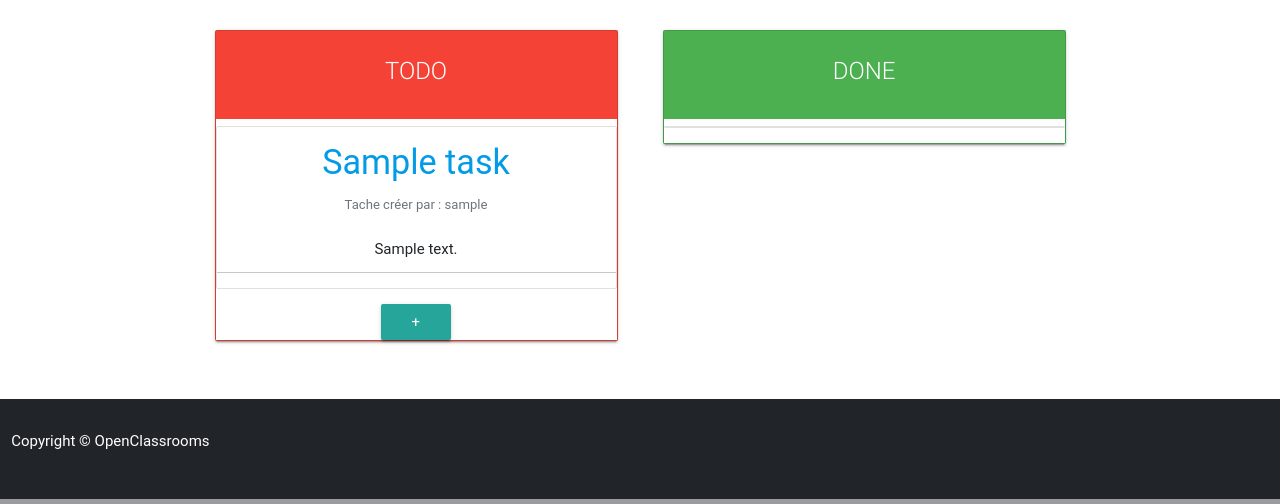
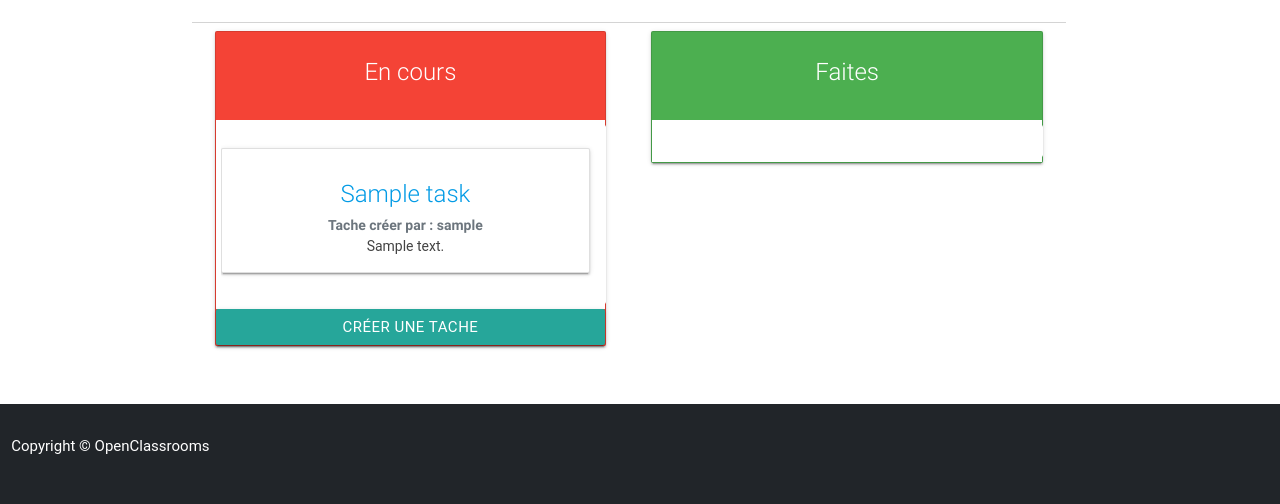
Before and after one commit to avamdui/TODOLIST, a Symfony app: template templates/task/list.html.twig in a window 1280 px wide. Shown: the part 1067-1571 px from the top of the page. Run offline with Twig, Linux system fonts and the light colour scheme; the template is opened without the code that fills it: most values are stand-ins (such as "Sample title", 1, 10 or a date in 2020); form fields are guessed from the names that the template uses; some libraries are stand-ins or nearby versions; some web fonts are replaced.

Commit message:
Sortable and draggable work

```diff
--- a/public/css/kanban.css
+++ b/public/css/kanban.css
@@ -1,24 +1,65 @@
-.ui-state-highlight {
-	background: #fafafa;
-	height: calc(1.5rem + 20px);
+.collection {
+    background-color: #FFFF;
+    padding: 16px;
+    width: 99%;
+    border-style: none;
+ margin: 5px;
+    font-weight: 600;
+    font-size: 16px;
+}
+.highlight{
+    background-color: green;
+  }
+
+.card-text{
+    color: #434343;
+    font-weight: normal;
+    font-size: 14px;
+}
+.over{
+    background: #E9E9E9;
 }
 
-.collection .collection-item .dragging {
-    -webkit-transform-origin: rotate(2deg);
-    -moz-transform-origin: rotate(2deg);
-    -ms-transform-origin: rotate(2deg);
-    -o-transform-origin: rotate(2deg);
-    transform-origin: rotate(2deg);
+html{
+    font-family: "Nunito";
+    --scrollbarBG: #1B1C28;
+    --thumbBG: #ffff;
+
 }
 
-.input-field {
-	background-color: #475B6F;
-	color: white;
+
+.boards {
+    display: inline-flex;
+    flex: 1;
+    height: 100%;
+    width: 100%;
+    border-top: 1px solid rgb(212, 212, 212);
 }
-.input-field label {
-	background-color: #475B6F;
-	color: white;
+
+.board {
+    background: #F5F5F5;
+    margin: 0 .5rem;
+    padding: 0px;
+    display: flex;
+    flex: 1;
+    flex-direction: column;
 }
-.input-field label::after {
-	background-color: #475B6F;
+
+.board h3 {
+    padding: 16px!important;
+    min-width: 300px;
+    width: 100%;
+    margin: 0;
+    background-color: #FFFF;
+    font-weight: bold;
+    font-size: 18px;
+    color: #1C1C2E;
 }
+
+.dropzone {
+    padding: 16px;
+    min-width: 300px;
+    min-height: 200px;
+    justify-content: center;
+    height: 100%;
+}
--- a/public/css/style.css
+++ b/public/css/style.css
@@ -60,7 +60,3 @@ footer {
     padding: 9px;
     color: #333;
 }
-#trash { float: right; width: 100%; min-height: 18em; padding: 1%; }
-#trash h4 { line-height: 16px; margin: 0 0 0.4em; }
-#trash h4 .ui-icon { float: left; }
-#trash .gallery h5 { display: none; }
--- a/public/js/kanban.js
+++ b/public/js/kanban.js
@@ -18,55 +18,23 @@
 //     });
 
 // });
-$(document).ready(function () {
 
-    // There's the gallery and the trash
-    var todo = $("#todo"),
-        done = $("#done"),
-        sortable = $("[data-info=sortable]");
-    //var trash = $("#trash");
-
-
-    // Test sortable --> marche pas
-    sortable.sortable();
-
-    // Let the gallery items be draggable
-    $("li", todo).draggable({ revert: true, connectToSortable: "[data-info=sortable]" }); //
-    $("li", done).draggable({ revert: true, connectToSortable: "[data-info=sortable]" });
-    // $("li", done).draggable({ revert: "invalid" });
-    //trash.draggable({ revert: "invalid" });
-
-
-
-    // Let the gallery be droppable as well, accepting items from the trash
-    todo.sortable({
-        accept: "#done",
-        classes: {
-            "ui-droppable-active": "custom-state-active"
+$(function () {
+    $('.sorted-list').sortable({
+        stop: function (event, ui) {
+            if (!ui.sender) { }
         },
         receive: function (event, ui) {
-            console.log('ui', ui);
             let id = $(ui.item).attr('data-task-id');
-            // $.getJSON('/tasks/' + id + '/toggle').then(function (rep) { console.log(rep); });
-        }
-    });
+            $.getJSON('/tasks/' + id + '/toggle');
+        },
+        connectWith: ".sorted-list",
+        appendTo: 'body',
+    }).disableSelection();
+});
 
-    done.sortable({
-        accept: "#todo",
-        classes: {
-            "ui-droppable-active": "custom-state-active"
-        },
-        receive: function (event, ui) {
-            console.log('ui', ui);
-            let id = $(ui.item).attr('data-task-id');
-            // $.getJSON('/tasks/' + id + '/toggle')
-            //     .then(function (rep) { console.log(rep); })
-            //     .fail(function (err) { });
-        }
-    });
-
+$(document).ready(function () {
     $('#btnaddtask').on('click', function () {
         $('#hidden').toggle();
     });
-
 });
--- a/src/Controller/Admin/DashboardController.php
+++ b/src/Controller/Admin/DashboardController.php
@@ -24,6 +24,7 @@ class DashboardController extends AbstractDashboardController
 
 
     #[Route('/admin', name: 'admin')]
+
     public function index(): Response
     {
         $url = $this->adminUrlGenerator
--- a/templates/task/list.html.twig
+++ b/templates/task/list.html.twig
@@ -12,58 +12,71 @@
 {% block body %}
 	<section class="container">
 		<div
-			class="row">
+			class="row boards">
 			{# ---------------------------------------------------------------------------------------- #}
-			<div class="col s6">
+			<div class="col 6">
 				<div class="col s12 m12">
 					<div class="card red">
 						<div class="card-content white-text">
-							<span class="card-title center">TODO</span>
+							<span class="card-title center">En cours</span>
 						</div>
 						<div class="center white plus_jobs">
-							<ul
-								class="collection sorted-list" id="todo" data-info="sortable">
-								{# -----------------------boucle------------------------------------------------ #}
+							<ul class="collection sorted-list" id="todo">
 								{% for task in tasks %}
-									{% if task.isDone  == '0' %}
+									{% if task.isDone =='0' %}
 										<li id="task-{{ task.id }}" class="col-12" data-task-id="{{ task.id }}">
-											<div class="thumbnail">
-												<div class="caption">
-													<h4 class="pull-right">
-														<h4>
+											<div class="card">
+												<div class="card-body">
+													<div>
+														<h4 class="card-title">
 															<a href="{{ path('task_edit', {'id' : task.id }) }}">{{ task.title }}</a>
 														</h4>
 														<p class="text-muted small mb-0">Tache créer par :
 															{{ task.user.username}}</p>
-														<br>
-														<p>{{ task.content }}</p>
-													</h4>
+													</div>
+													<p class="card-text">{{ task.content }}</p>
 												</div>
 											</div>
-											<hr></li>
+										</li>
+
 									{% endif %}
 								{% endfor %}
-								<li id="hidden" style="display: none">
+								<div id="hidden" style="display: none">
 									<div>
 										<div data-action="ajout" class="Card Zone-Ajout"></div>
 									</div>
+									<div class="card">
 										<div class="card-body">
 											{{ form_start(form, {'action' : path('task_create')}) }}
-										<h4 class="card-title">
-											{{form_row(form.title) }}</h4>
-										<p class="card-text">{{form_row(form.content) }}</p>
+											<div class="form-group row">
+												<div class="col-5">
+													<h6>Nom de la tache :
+													</h6>
+												</div>
+												<div class="col-7">
+													{{ form_widget(form.title) }}
+												</div>
+												<div class="form-group">
+													<h6>Détails
+													</h6>
+													{{form_widget(form.content) }}
+												</div>
 												<button type="submit" class="btn btn-success pull-right">Ajouter</button>
 												{{ form_end(form) }}
+											</div>
 										</div>
 										<hr>
 									</li>
 									{# -----------------------Fin de boucle------------------------------------------------------- #}
+								</div>
 							</ul>
+
+
+						</div>
 						{# -----------------------AJOUT DE TACHE------------------------------------------------ #}
-							<button id="btnaddtask" class="btn btn-danger btn-sm pull-right">+</button>
+						<button id="btnaddtask" class="btn btn-danger btn-sm pull-right">Créer une tache</button>
 
 						{# -----------------------FIN AJOUT------------------------------------------------ #}
-						</div>
 					</div>
 				</div>
 			</div>
@@ -72,28 +85,26 @@
 				<div class="col s12 m12">
 					<div class="card green">
 						<div class="card-content white-text">
-							<span class="card-title center">DONE</span>
+							<span class="card-title center">Faites</span>
 						</div>
-						<div class="hidden"></div>
 						<div class="center white plus_jobs">
-							<ul class="collection sorted-list" id="done" data-info="sortable">
+							<ul class="collection sorted-list" id="done">
 								{% for task in tasks %}
 									{% if task.isDone %}
 										<li id="task-{{ task.id }}" class="col-12" data-task-id="{{ task.id }}">
-											<div class="thumbnail">
-												<div class="caption">
-													<h4 class="pull-right">
-														<h4>
+											<div class="card">
+												<div class="card-body">
+													<div>
+														<h4 class="card-title">
 															<a href="{{ path('task_edit', {'id' : task.id }) }}">{{ task.title }}</a>
 														</h4>
 														<p class="text-muted small mb-0">Tache créer par :
 															{{ task.user.username}}</p>
-														<br>
-														<p>{{ task.content }}</p>
-													</h4>
+													</div>
+													<p class=" card-text">{{ task.content }}</p>
 												</div>
 											</div>
-											<hr></li>
+										</li>
 									{% endif %}
 								{% endfor %}
 							</ul>
@@ -104,17 +115,14 @@
 			{# ---------------------------------------------------------------------------------------- #}
 		{# peut etre in progress #}
 			{# ---------------------------------------------------------------------------------------- #}
-
 		</div>
 	</div>
 {% endblock %}
 {% block javascripts %}
 	<script src="https://code.jquery.com/jquery-3.6.0.js"></script>
-
 	<script type="text/javascript" src="{{ asset('js/jquery-ui-1.13.1.custom/jquery-ui.js') }}"></script>
 	<script type="text/javascript" src="{{ asset('js/kanban.js') }}"></script>
 {% endblock %}
-
 {# <div> <button type="button" class="btn btn-success btn-sm pull-right">
 																																																																																												{% if not task.isDone %}Marquer comme faite{% else %}Marquer non terminée
 																																																																																												{% endif %}
```
Also changed, not shown: public/js/kanban copy.js (added, +64 -0 lines), src/Controller/Admin/TaskCrudController.php (+4 -6 lines), 1 other file. Lines whose indentation alone changed are shown as unchanged.
